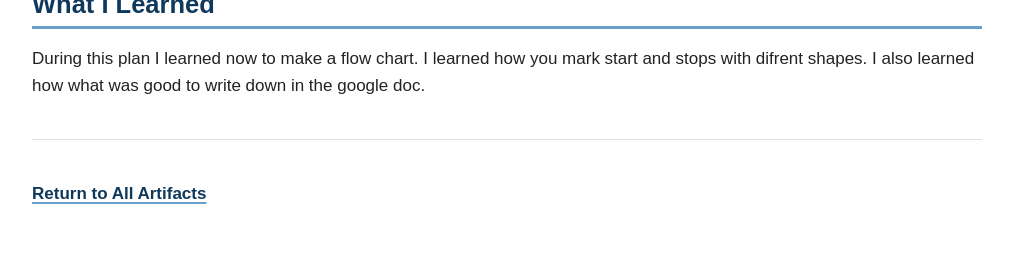
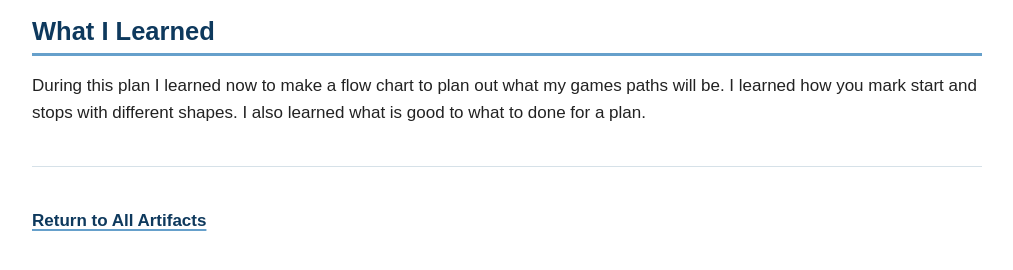
Before and after one commit to Judeaveritt/Apex-portfolio-, a Jekyll site: the page built from artifacts/interactive_experince_plan/index.md, in a window 1280 px wide and 900 px high, scrolled down 1949 px, cut to the strip 589-859 px from the top of the window. Shown: the whole strip, without its empty margins (133-1146 px from the left). Built offline with Jekyll 4.4.1, drawn with Linux system fonts in a browser that asks for light colours; some of the changed text lies outside the part shown.

Commit message:
finish interactive experience plan

```diff
--- a/artifacts/interactive_experince_plan/index.md
+++ b/artifacts/interactive_experince_plan/index.md
@@ -9,7 +9,7 @@ title: interactive experince plan
 
 ## Summary
 
-This is
+This is the plan for my interactive experience. it has the written out plan and also a flow chart of the path that will be implemented into the game.
 
 **Project:** interactive experience plan
 
@@ -44,7 +44,7 @@ I started out with a idea of what i wanted my interactive experience to be about
 
 ## What I Learned
 
-During this plan I learned now to make a flow chart. I learned how you mark start and stops with difrent shapes. I also learned how what was good to write down in the google doc.
+During this plan I learned now to make a flow chart to plan out what my games paths will be. I learned how you mark start and stops with different shapes. I also learned what is good to what to done for a plan.
 
 ---
 
```
